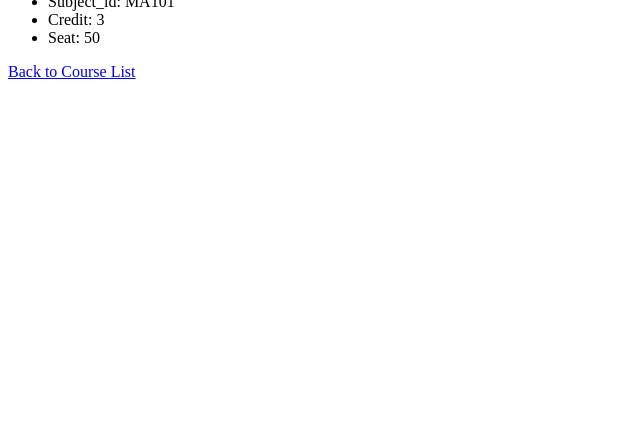
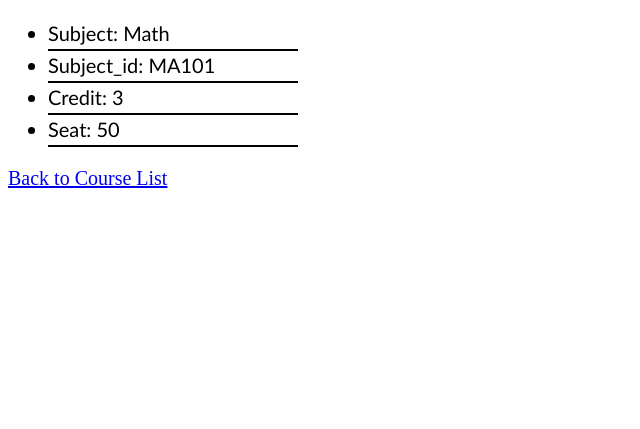
Before and after one commit to 6310682577/cn331_as2, a Django app: page /Course_reg/0 in a window 1280 px wide. Shown: the part 105-534 px from the top of the page, without its empty margins (0-640 px from the left). Run offline with Django 4.2, Linux system fonts and the light colour scheme; data comes from the database, SQL or seed files in the repository; both versions use the stored data as it was after the commit.

Commit message:
add style for course reg

```diff
--- a/Course_registrations/Course_reg/templates/Courses/course.html
+++ b/Course_registrations/Course_reg/templates/Courses/course.html
@@ -1,13 +1,54 @@
 {% extends 'Courses/layout.html' %}
 {% block body %}
 
-<h1>Course: {{ Courses.id }}</h1>
-<ul>
-    <li>Subject: {{ Courses.subject }}</li>
-    <li>Subject_id: {{ Courses.subject_id }}</li>
-    <li>Credit: {{ Courses.credit }}</li>
-    <li>Seat: {{ Courses.seat }}</li>
-</ul>
+<style>
+    .uppercase {text-transform: uppercase;}
+    .header{  	height: 12vh;
+                background-image:
+                linear-gradient(to right bottom,
+                rgba(76, 216, 255, 0.8),
+                rgba(30, 108, 217, 0.8)),
+                url("images/sky_1.jpg");
 
-<a href="{% url 'index' %}">Back to Course List</a>
+                background-size: cover;
+                background-position: top;
+                position: relative;
+                text-align: center;
+
+                clip-path: polygon(0 0, 30% 0, 70% 75vh, 0 100%);}
+
+    .headerpos{ top: 10px;
+                left: 40px;
+                position: absolute; }
+
+    .margin {   padding: 2px 5px 5px 20px;
+                border-bottom: 2px solid black;
+                border-right : 2px solid black;
+                background-color: #EAFDFF;}
+
+    .borderbottom { padding-top: 2px;
+                    padding-bottom: 4px;
+                    border-bottom: 2px solid black; }
+
+
+    .sansfont {font-family: sans-serif;}
+    .courfont {font-family: 'Courier New', Courier, monospace;}
+    .gillfont { font-size : 20px;
+                font-family: 'Trebuchet MS', sans-serif;}
+</style>
+
+<div class = "header gillfont">
+    <h1 class = "headerpos">Course: {{ Courses.id }}</h1>
+</div>
+
+<div class = "gillfont">
+    <ul>
+        <li class = "borderbottom" , style = "width : 250px">Subject: {{ Courses.subject }}</li>
+        <li class = "borderbottom" , style = "width : 250px">Subject_id: {{ Courses.subject_id }}</li>
+        <li class = "borderbottom" , style = "width : 250px">Credit: {{ Courses.credit }}</li>
+        <li class = "borderbottom" , style = "width : 250px">Seat: {{ Courses.seat }}</li>
+    </ul>
+</div>
+
+<a href="{% url 'index' %}", style = "font-size : 20px">Back to Course List</a>
 {% endblock body %}
```
Also changed, not shown: Course_registrations/Course_reg/templates/Courses/index.html (+9 -6 lines), Course_registrations/db.sqlite3.
